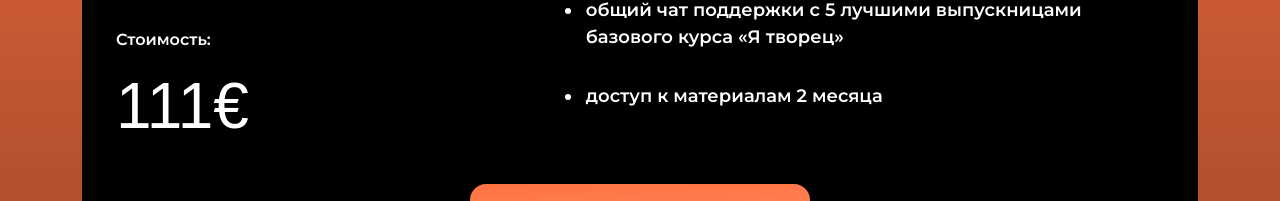
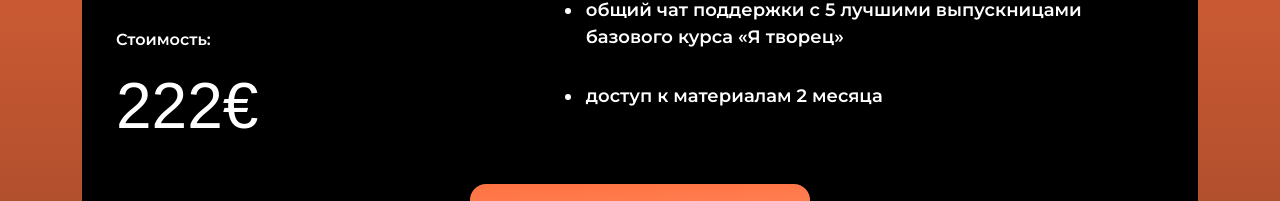
Before and after one commit to Yurbus/e-nikulina, a plain HTML site: page index.html in a window 1280 px wide. Shown: the part 2878-3079 px from the top of the page. Drawn offline with Linux system fonts and the light colour scheme; a web font is replaced by a local one.

Commit message:
фффф

```diff
--- a/index.html
+++ b/index.html
@@ -152,7 +152,7 @@
                   <p class="h4 body-left_h4">Воскрешение женской материальной силы</p>
                   <div class="card-price">
                     <p>Стоимость:</p>
-                    <spna class="h1 h1_price">111€</spna>
+                    <spna class="h1 h1_price">222€</spna>
                   </div>
                 </div>
 
```
